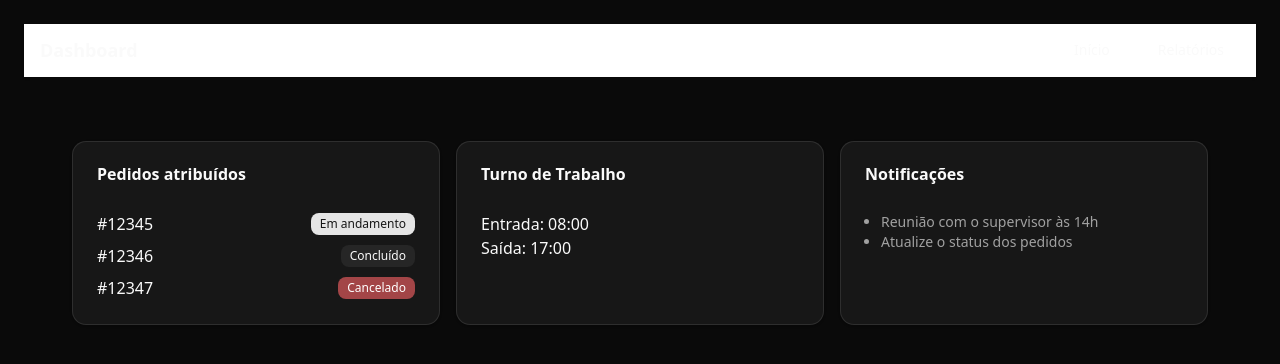
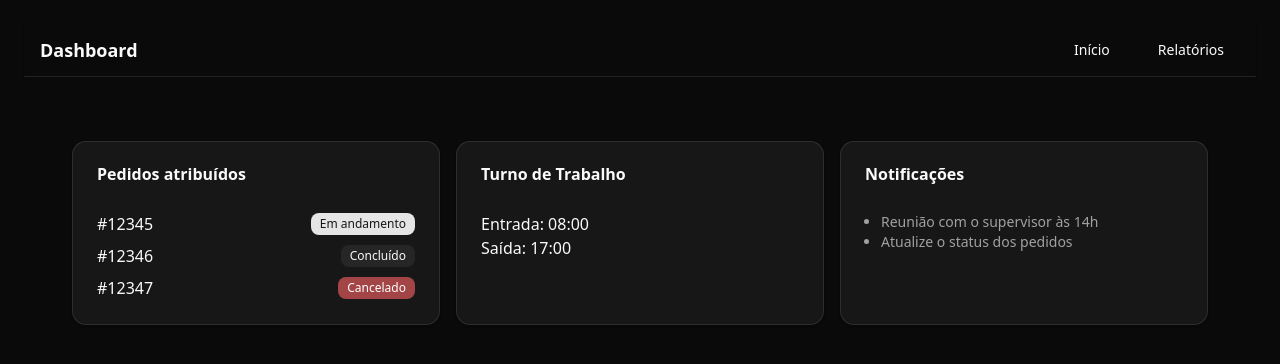
Before and after one commit to DevGustavoGantois/A3_Xavier_sistema_gerenciamento, a Next.js app: page /dashboard/employees in a window 1280 px wide. Shown: the top 364 px of the page. Built offline with nearby package versions, Linux system fonts and the light colour scheme.

Commit message:
style:Adjusting navbar styles.

```diff
--- a/src/app/dashboard/layout.tsx
+++ b/src/app/dashboard/layout.tsx
@@ -3,9 +3,9 @@ import { Navbar } from "@/components/c-navbar";
 export default function DashboardLayout({children}: {children: React.ReactNode}) {
     return (
         <div className="flex flex-col gap-4 p-6">
-            <nav>
+            <div>
              <Navbar />
-            </nav>
+            </div>
             <main className="flex-1 p-6">{children}</main>
         </div>
     )
--- a/src/app/dashboard/page.tsx
+++ b/src/app/dashboard/page.tsx
@@ -1,3 +1,4 @@
+"use client";
 import { useEffect, useState } from "react";
 import ManagerDashboard from "./reports/page";
 import EmployeeDashboard from "./employees/page";
--- a/src/components/c-navbar.tsx
+++ b/src/components/c-navbar.tsx
@@ -35,7 +35,7 @@ export function Navbar() {
   else if (user?.role === "funcionario") roleLinks = employeeLinks;
 
   return (
-    <nav className="bg-white border-b shadow px-4 py-2 flex justify-between items-center">
+    <nav className="border-b shadow px-4 py-2 flex justify-between items-center">
       <span className="text-lg font-semibold">Dashboard</span>
 
       <div className="flex gap-4">
```
